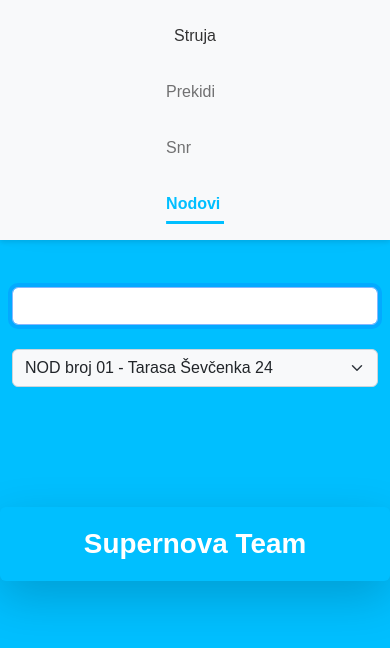
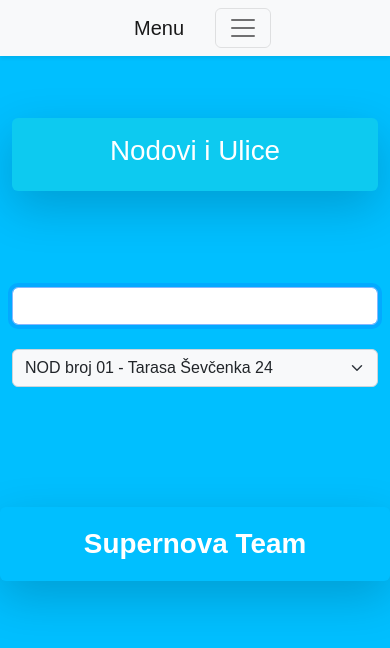
Before and after one commit to rpralica/netlify-prekidi-snr, a plain HTML site: page nodovi.html in a window 390 px wide. Drawn offline with nearby package versions, Linux system fonts and the light colour scheme; some packages are replaced by stand-ins of ours; files that its build step writes are made by us from their sources; a script that the page names is missing.

Commit message:
Dodan media querry za responzivost za male ekrane

```diff
--- a/navbar.html
+++ b/navbar.html
@@ -6,22 +6,28 @@
 
 </nav> -->
 
-<nav class="navbar container navbar-expand-lg navbar-light bg-light fixed-top">
+<nav class="navbar navbar-expand-lg navbar-light bg-light fixed-top shadow-sm">
   <div class="container justify-content-center">
-
-    <ul class="navbar-nav ">
-      <li class="nav-item  m-3">
-        <a class="navbar-link  " href="struja.html">Struja</a>
-      </li>
-      <li class="nav-item ">
-        <a class="nav-link  m-2" id="indexLink" href="index.html">Prekidi</a>
-      </li>
-      <li class="nav-item  ">
-        <a class="nav-link  m-2" id="snrLink" href="snr.html">Snr</a>
-      </li>
-      <li class="nav-item  ">
-        <a class="nav-link m-2" id="nodoviLink" href="nodovi.html">Nodovi</a>
-      </li>
-    </ul>
+    <a class="navbar-brand d-lg-none" href="#">Menu</a>
+    <button class="navbar-toggler" type="button" data-bs-toggle="collapse" data-bs-target="#navbarNav"
+      aria-controls="navbarNav" aria-expanded="false" aria-label="Toggle navigation">
+      <span class="navbar-toggler-icon"></span>
+    </button>
+    <div class="collapse navbar-collapse justify-content-center" id="navbarNav">
+      <ul class="navbar-nav">
+        <li class="nav-item m-2">
+          <a class="nav-link" href="struja.html">Struja</a>
+        </li>
+        <li class="nav-item m-2">
+          <a class="nav-link" id="indexLink" href="index.html">Prekidi</a>
+        </li>
+        <li class="nav-item m-2">
+          <a class="nav-link" id="snrLink" href="snr.html">Snr</a>
+        </li>
+        <li class="nav-item m-2">
+          <a class="nav-link" id="nodoviLink" href="nodovi.html">Nodovi</a>
+        </li>
+      </ul>
+    </div>
   </div>
 </nav>
--- a/style.css
+++ b/style.css
@@ -60,3 +60,14 @@ body {
     font-weight: bold;
     color: deepskyblue !important; /* Bootstrap primary color */
 }
+/*  dodajemo media query */
+@media (max-width: 991px) {
+    nav ul.navbar-nav {
+        flex-direction: column;
+        gap: 0; /* uklanja horizontalni gap na malim ekranima */
+        text-align: center;
+    }
+    nav a {
+        padding: 10px 15px;
+    }
+}
```
Also changed, not shown: script.js (+0 -26 lines).
